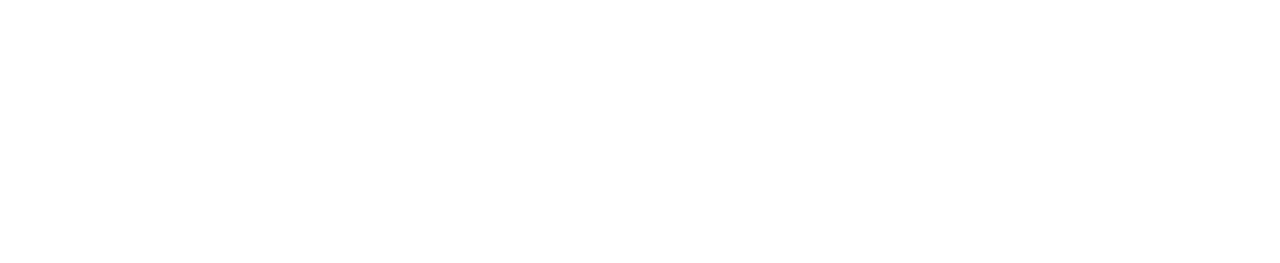
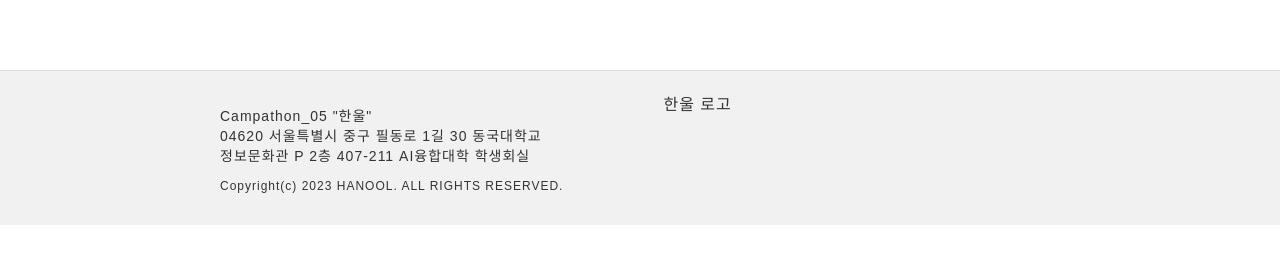
Before and after one commit to clarte2276/Hackathon_JJIN, a React (Create React App) app in the folder front-end/: page /notice in a window 1280 px wide. Shown: the part 397-660 px from the top of the page. Built offline with nearby package versions, Linux system fonts and the light colour scheme; no server answers; a web font is replaced by a local one.

Commit message:
Footer 푸시

```diff
--- /dev/null
+++ b/front-end/src/components/Footer.css
@@ -0,0 +1,31 @@
+@import url('https://fonts.googleapis.com/css2?family=Inter:wght@400;700&display=swap');
+
+.Footer_layout {
+  display: flex;
+  justify-content: center;
+  flex-direction: column;
+  padding: 20px;
+  background-color: #f1f1f1;
+  font-family: 'Inter', sans-serif;
+  color: #333;
+  border-top: 1px solid #ddd;
+  margin-top: 100px;
+}
+
+.textLogo_layout {
+  display: flex;
+  justify-content: flex-start;
+}
+
+.Footer_layout p {
+  padding-left: 200px;
+  padding-right: 100px;
+}
+
+.hanul_name {
+  font-size: 14px;
+}
+
+.hanul_place {
+  font-size: 12px;
+}
--- /dev/null
+++ b/front-end/src/components/Footer.js
@@ -0,0 +1,24 @@
+import React from 'react';
+import './Footer.css';
+
+function Footer() {
+  return (
+    <div className="Footer_layout">
+      <div className="textLogo_layout">
+        <div>
+          <p className="hanul_name">
+            Campathon_05 "한울"
+            <br />
+            04620 서울특별시 중구 필동로 1길 30 동국대학교
+            <br />
+            정보문화관 P 2층 407-211 AI융합대학 학생회실
+          </p>
+          <p className="hanul_place">Copyright(c) 2023 HANOOL. ALL RIGHTS RESERVED.</p>
+        </div>
+        <div>한울 로고</div>
+      </div>
+    </div>
+  );
+}
+
+export default Footer;
--- a/front-end/src/components/notice/Notice.js
+++ b/front-end/src/components/notice/Notice.js
@@ -8,6 +8,7 @@
 import RowList from './element/RowList.js';
 import CreateButtonNotice from './element/CreateButtonNotice.js';
 import PaginationCustom from './element/PaginationCustom.js';
+import Footer from '../Footer.js';
 
 import './Notice.css';
 
@@ -96,6 +97,7 @@
           onPageChange={handlePageChange}
         />
       </div>
+      <Footer />
     </div>
   );
 };
```
